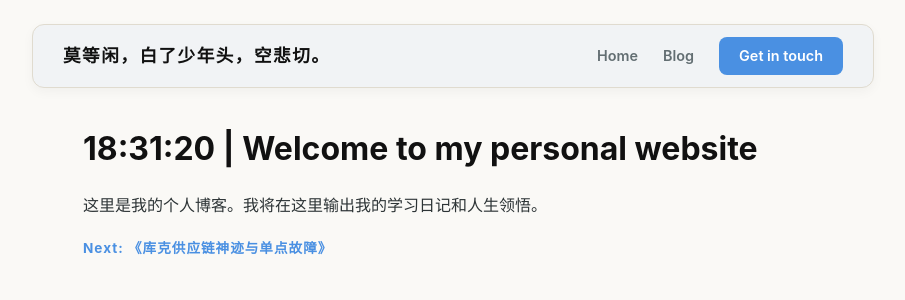
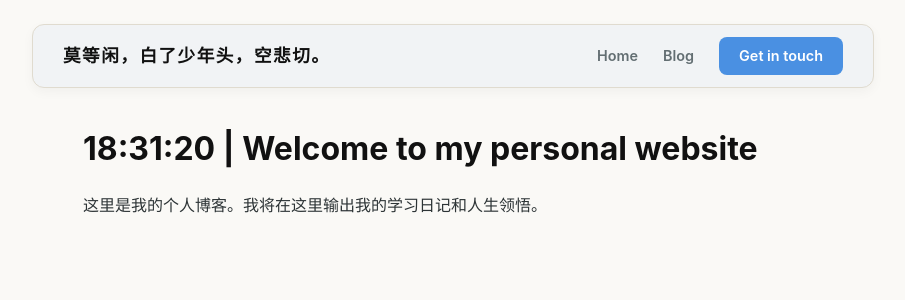
Before and after one commit to jayzzzzmp-commits/jayzzzzmp-commits.github.io, a Jekyll site: the page built from index.html, in a window 1280 px wide. Shown: the top 300 px of the page, without its empty margins (187-1092 px from the left). Built offline with Jekyll 4.4.1, drawn with Linux system fonts in a browser that asks for light colours.

Commit message:
Update index.html

```diff
--- a/index.html
+++ b/index.html
@@ -5,7 +5,6 @@ title: Home - My Builder System
 <div class="content">
     <h1 id="dynamic-title">Loading time...</h1>
     <p>这里是我的个人博客。我将在这里输出我的学习日记和人生领悟。</p>
-    <p class="tag">Next: 《库克供应链神迹与单点故障》</p>
 </div>
 
 <script>
```
